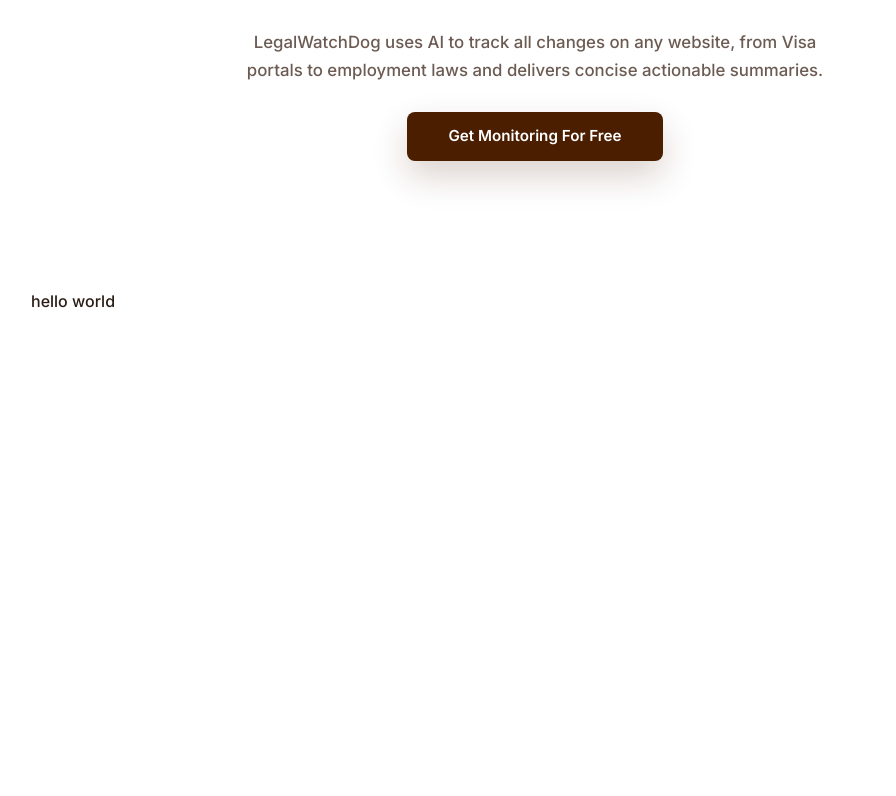
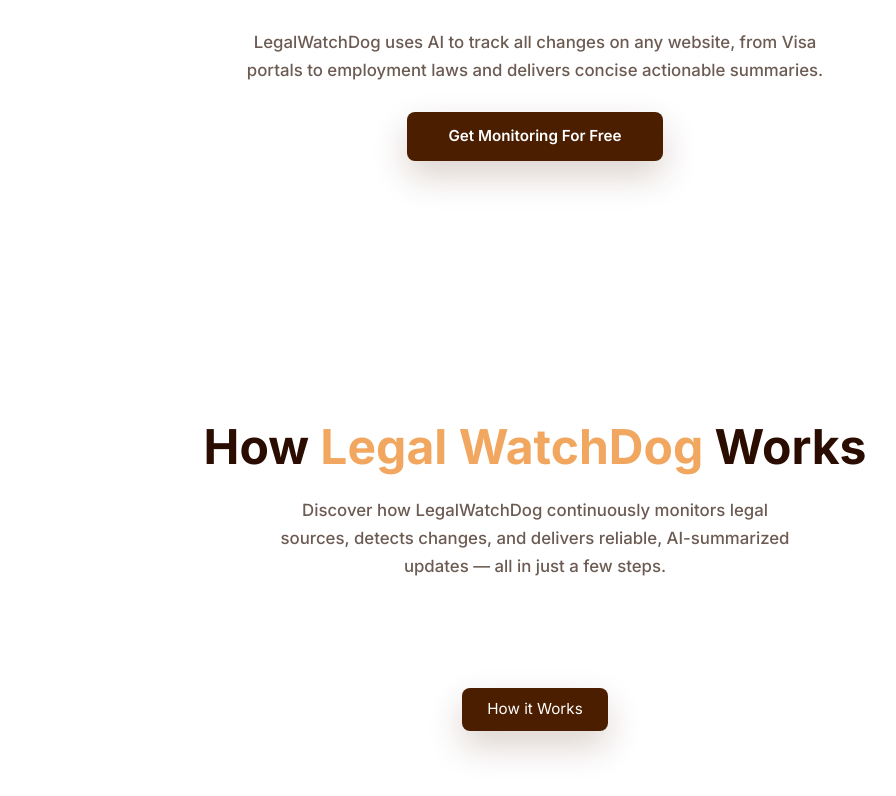
Before and after one commit to hngprojects/legal-watch-dog-FE, a Vue app: page / in a window 1280 px wide. Shown: the part 556-1352 px from the top of the page, without its empty margins (105-1001 px from the left). Before the commit the page ends 911 px from the top, so only its background shows below. Built offline with nearby package versions, Linux system fonts and the light colour scheme; the HTML template or start-up script is replaced by a standard one.

Commit message:
feat: add how-legal-watchdog-works section heading text

```diff
--- a/src/components/organisms/HowItWorks.vue
+++ b/src/components/organisms/HowItWorks.vue
@@ -1,5 +1,25 @@
-<script setup lang="ts"></script>
+<script setup lang="ts">
+import BaseButton from '../atoms/BaseButton.vue'
+import BodyText from '../atoms/BodyText.vue'
+import HeadingText from '../atoms/HeadingText.vue'
+</script>
 
 <template>
-  <section>hello world</section>
+  <section class="relative flex w-full items-center justify-center py-8 sm:py-16">
+    <div class="flex w-full flex-col gap-11">
+      <div
+        class="mx-auto flex w-full items-center flex-col gap-5 px-6 py-12 text-center sm:px-8 sm:py-16"
+      >
+        <HeadingText tag="h2" align="center">
+          How <span class="text-accent">Legal WatchDog</span> Works
+        </HeadingText>
+        <BodyText align="center" tone="muted" class="max-w-lg">
+          Discover how LegalWatchDog continuously monitors legal sources, detects changes, and
+          delivers reliable, AI-summarized updates — all in just a few steps.
+        </BodyText>
+      </div>
+
+      <BaseButton class="self-center"><span class="font-normal!">How it Works</span></BaseButton>
+    </div>
+  </section>
 </template>
```
